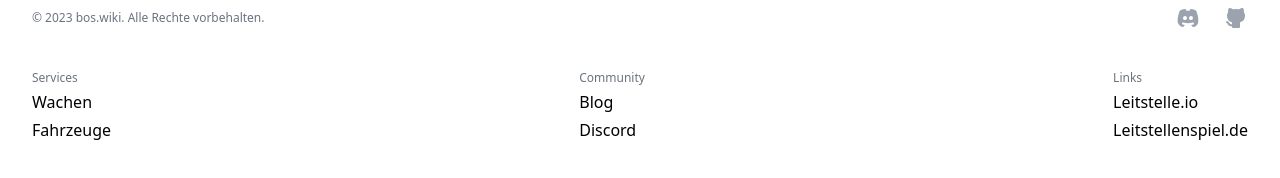
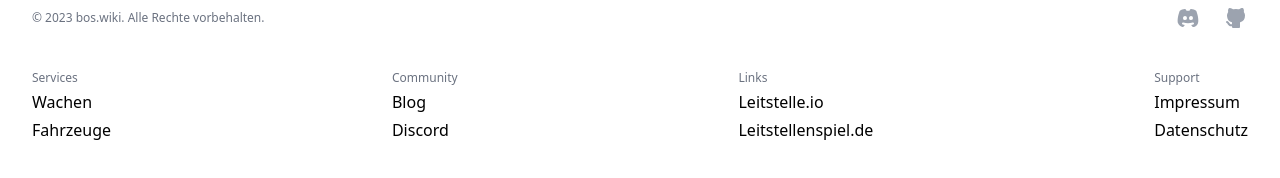
Before and after one commit to bos-wiki/frontend, a Nuxt app: page / in a window 1280 px wide. Shown: the part 1236-1414 px from the top of the page. Built offline with nearby package versions, Linux system fonts and the light colour scheme; no server answers.

Commit message:
feat: add footer links

```diff
--- a/components/Footer.vue
+++ b/components/Footer.vue
@@ -35,12 +35,6 @@
       <!--        <NuxtLink to="/">Dokumentation</NuxtLink>-->
       <!--      </div>-->
       <!--      <div class="flex flex-col space-y-1 mt-6 mb-12">-->
-    <!--        <h2 class="font-medium text-xs text-gray-500">Support</h2>-->
-    <!--        <NuxtLink to="/">Hilfe</NuxtLink>-->
-    <!--        <NuxtLink to="/">AGB</NuxtLink>-->
-    <!--        <NuxtLink to="/">Datenschutz</NuxtLink>-->
-    <!--      </div>-->
-    <!--      <div class="flex flex-col space-y-1 mt-6 mb-12">-->
       <!--        <h2 class="font-medium text-xs text-gray-500">Entwickler</h2>-->
       <!--        <NuxtLink to="/">Mitwirken</NuxtLink>-->
       <!--        <NuxtLink to="/">API</NuxtLink>-->
@@ -50,6 +44,15 @@
         <a href="https://leitstelle.io">Leitstelle.io</a>
         <a href="https://leitstellenspiel.de">Leitstellenspiel.de</a>
       </div>
+      <div class="flex flex-col space-y-1 mt-6 mb-12">
+        <h2 class="font-medium text-xs text-gray-500">Support</h2>
+        <!--<NuxtLink to="/">Hilfe</NuxtLink>-->
+        <!--<NuxtLink to="/">AGB</NuxtLink>-->
+        <NuxtLink to="/legal">Impressum</NuxtLink>
+        <NuxtLink to="/privacy">Datenschutz</NuxtLink>
+      </div>
     </ContentWrapper>
   </footer>
 </template>
+<script setup lang="ts">
+</script>
```
Lines whose indentation alone changed are shown as unchanged.
